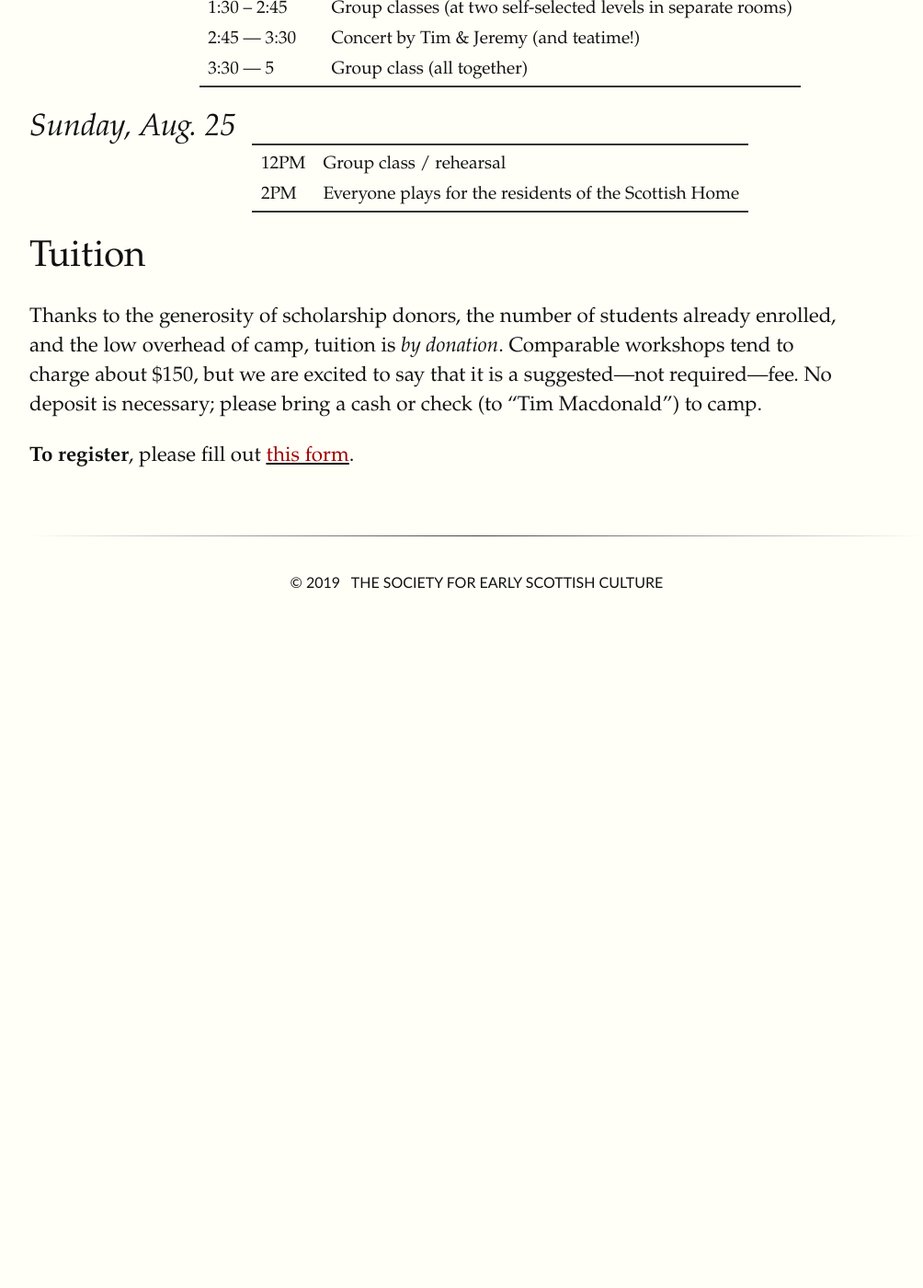
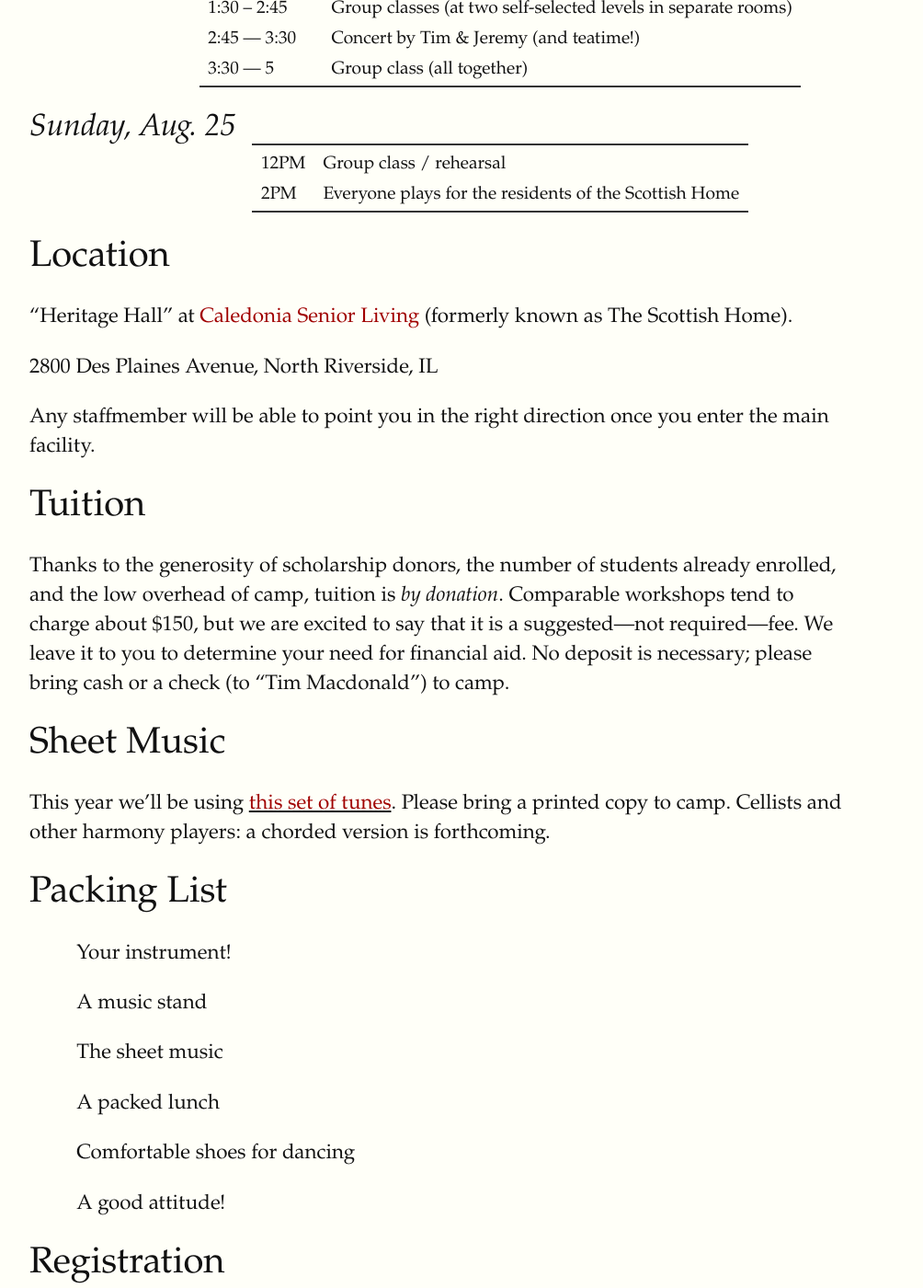
Before and after one commit to thesesc/thesesc.github.io, a Jekyll site: the page built from projects/fiddle-camp.md, in a window 1280 px wide and 1400 px high, scrolled down 1348 px. Shown: the whole window at 92% size, without its empty margins (96-1100 px from the left). Built offline with Jekyll 4.4.1, drawn with Linux system fonts in a browser that asks for light colours; before the commit the page ends 2033 px from its top, so only the background shows below that.

Commit message:
Add more fid camp info, including tunes

```diff
--- a/projects/fiddle-camp.md
+++ b/projects/fiddle-camp.md
@@ -82,10 +82,35 @@ concert for the residents of Caledonia Senior Living.
   </tr>
 </table>
 
+# Location
+
+"Heritage Hall" at [Caledonia Senior Living](https://www.caledoniaseniorliving.org/) (formerly known as The Scottish Home).
+
+2800 Des Plaines Avenue, North Riverside, IL
+
+Any staffmember will be able to point you in the right direction once you enter the main facility.
+
 # Tuition
 
 Thanks to the generosity of scholarship donors, the number of students already enrolled, and the low overhead of camp,
 tuition is *by donation*. Comparable workshops tend to charge about $150, but we are excited to say that it is a
-suggested—not required—fee. No deposit is necessary; please bring a cash or check (to "Tim Macdonald") to camp.
+suggested—not required—fee. We leave it to you to determine your need for financial aid. No deposit is necessary; please
+bring cash or a check (to "Tim Macdonald") to camp.
+
+# Sheet Music
+
+This year we'll be using <u><a href="/assets/docs/chicago-scottish-fiddle-camp-2019.pdf">this set of tunes</a></u>. Please bring a printed
+copy to camp. Cellists and other harmony players: a chorded version is forthcoming.
+
+# Packing List
+
+* Your instrument!
+* A music stand
+* The sheet music
+* A packed lunch
+* Comfortable shoes for dancing
+* A good attitude!
+
+# Registration
 
 **To register**, please fill out <u><a href="https://forms.gle/owk5ZJ6bLTvbhdC96">this form</a></u>.
```
Also changed, not shown: 1 other file.
